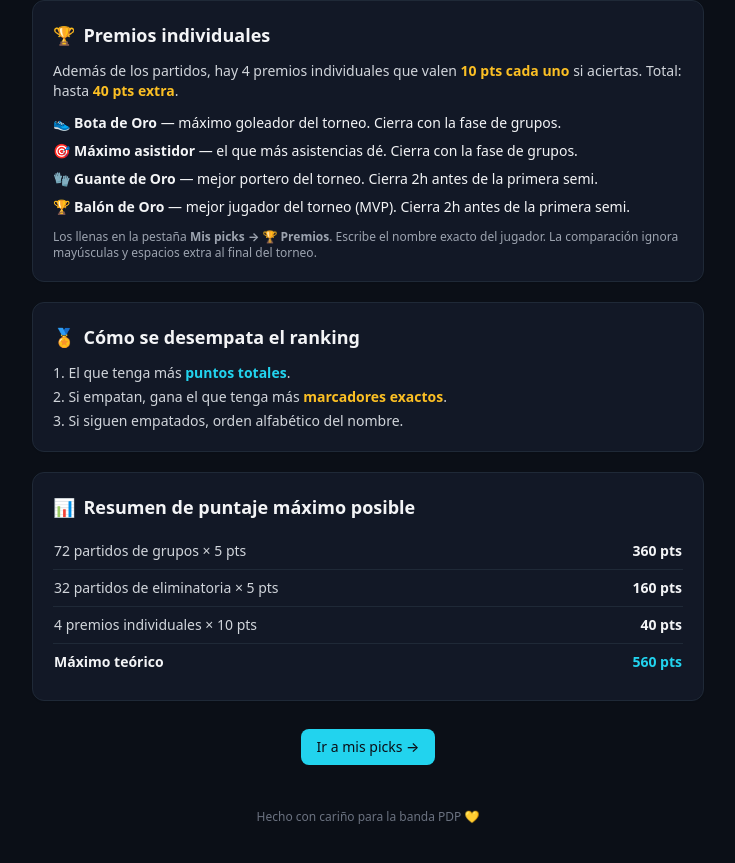
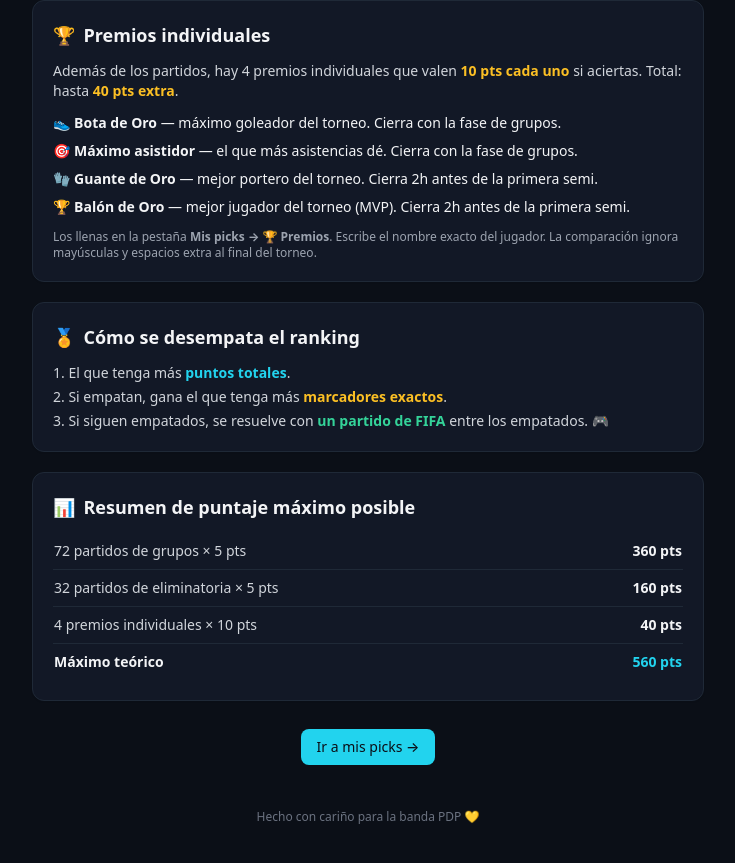
Before and after one commit to SpicyMonoLoco/quiniela-mundial-2026, a Next.js app: page /reglas in a window 1280 px wide. Shown: the part 941-1804 px from the top of the page, without its empty margins (272-1007 px from the left). Built offline with nearby package versions, Linux system fonts and the light colour scheme; no server answers; the database is empty.

Commit message:
Tiebreaker final: partido de FIFA

```diff
--- a/src/app/reglas/page.tsx
+++ b/src/app/reglas/page.tsx
@@ -144,7 +144,7 @@ export default async function ReglasPage() {
         <ol className="space-y-1 text-sm list-decimal list-inside text-gray-300">
           <li>El que tenga más <strong className="text-accent">puntos totales</strong>.</li>
           <li>Si empatan, gana el que tenga más <strong className="text-gold">marcadores exactos</strong>.</li>
-          <li>Si siguen empatados, orden alfabético del nombre.</li>
+          <li>Si siguen empatados, se resuelve con <strong className="text-win">un partido de FIFA</strong> entre los empatados. 🎮</li>
         </ol>
       </section>
 
```
